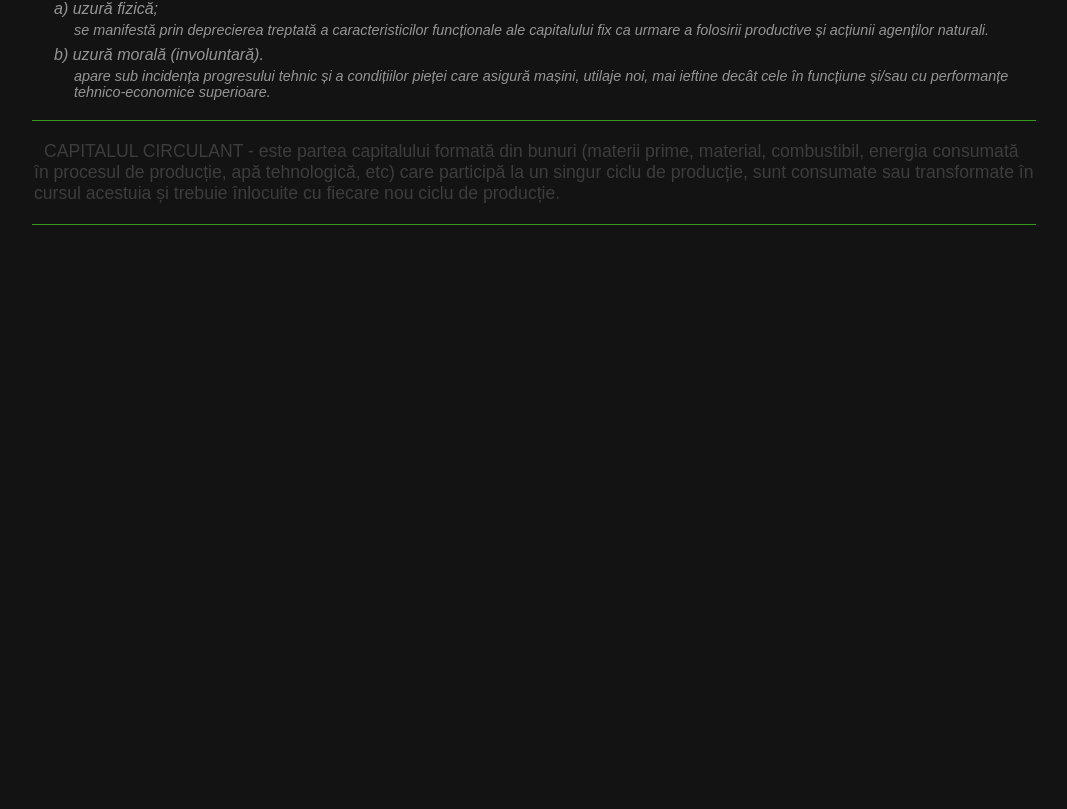
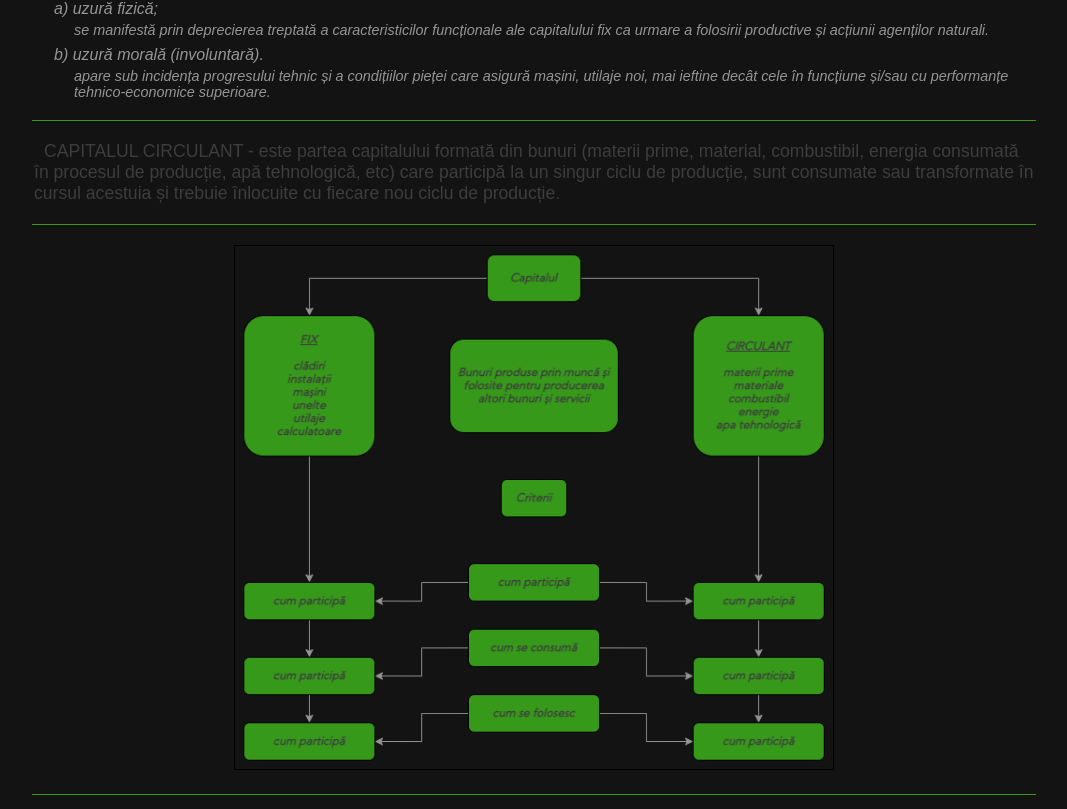
Before and after one commit to TheAncientOwl/progresul-fdp-react, a React (Create React App) app: page / in a window 1280 px wide. Shown: the part 431-1240 px from the top of the page, without its empty margins (106-1173 px from the left). Built offline with nearby package versions, Linux system fonts and the light colour scheme.

Commit message:
added graphics.

```diff
--- a/src/App.js
+++ b/src/App.js
@@ -13,6 +13,8 @@ import {
   Divider,
 } from './components/content/ContentElements';
 import ContentSection from './components/content';
+import ComponenteleCapitaluluiGr from './images/componentele_capitalului.png';
+import Graphic from './components/graphic';
 
 const theme = {
   primary: '#50E627',
@@ -107,11 +109,11 @@ export default function App() {
                 de producție.
               </Paragraph>
               <Divider />
+              <Graphic src={ComponenteleCapitaluluiGr} alt='componentele capitalului' width='600px' />
+              <Divider />
             </ContentSection>
           </ContentContainer>
         </div>
-
-        <div style={{ minHeight: '100vh' }}></div>
       </ThemeProvider>
     </>
   );
--- /dev/null
+++ b/src/components/graphic/GraphicElements.js
@@ -0,0 +1,6 @@
+import styled from 'styled-components';
+
+export const GraphicContainer = styled.div`
+  margin: 0 auto;
+  width: ${props => props.width};
+`;
--- /dev/null
+++ b/src/components/graphic/index.js
@@ -0,0 +1,17 @@
+import React from 'react';
+import PropTypes from 'prop-types';
+import { GraphicContainer } from './GraphicElements';
+
+export default function Graphic({ src, alt, width }) {
+  return (
+    <GraphicContainer width={width}>
+      <img src={src} alt={alt} width='100%' height='auto' />
+    </GraphicContainer>
+  );
+}
+
+Graphic.propTypes = {
+  src: PropTypes.any,
+  alt: PropTypes.string.isRequired,
+  width: PropTypes.string.isRequired,
+};
```
Also changed, not shown: src/images/componentele_capitalului.png (added), 1 other file (tests, documents, lock files or other folders).
